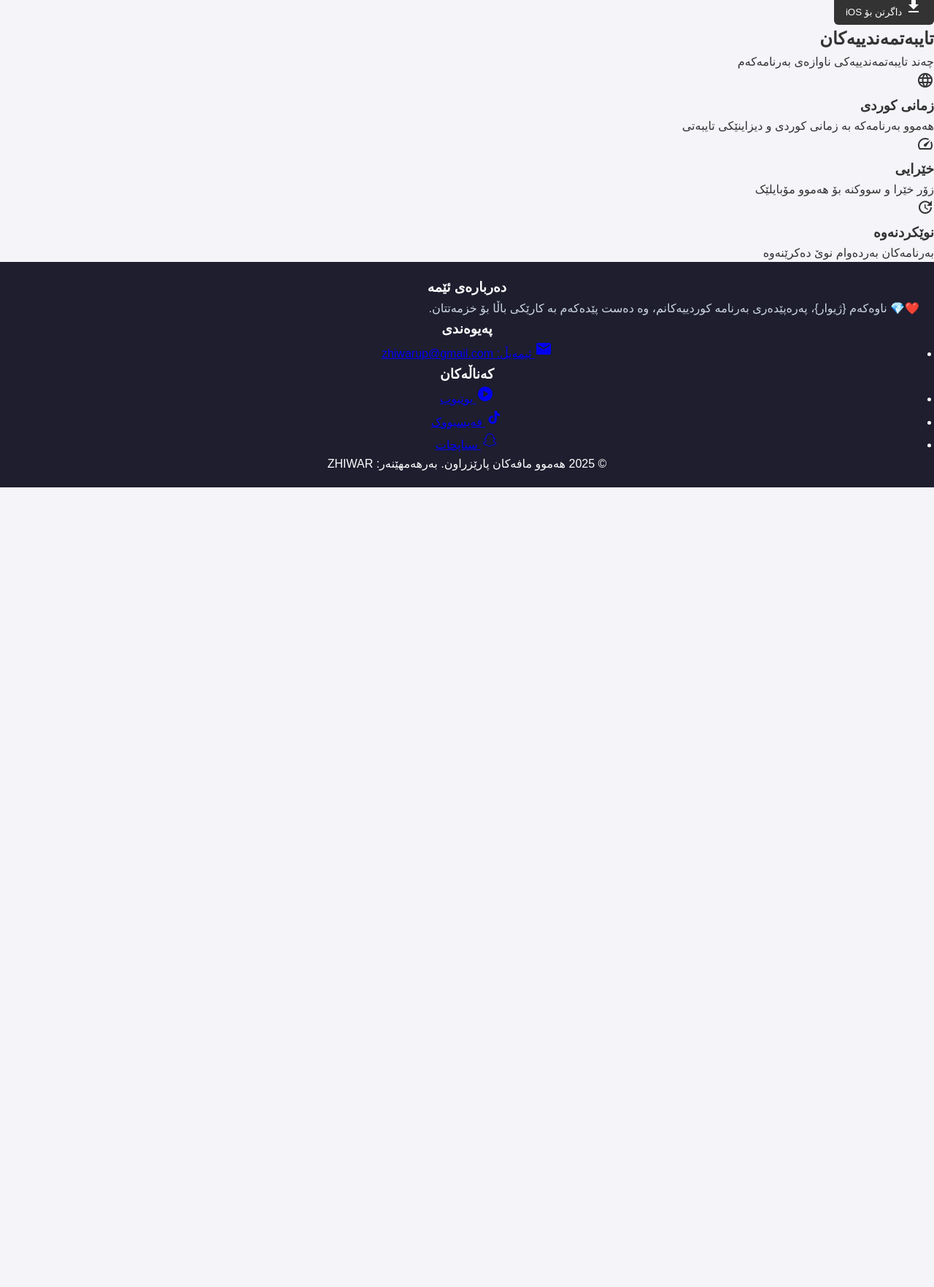
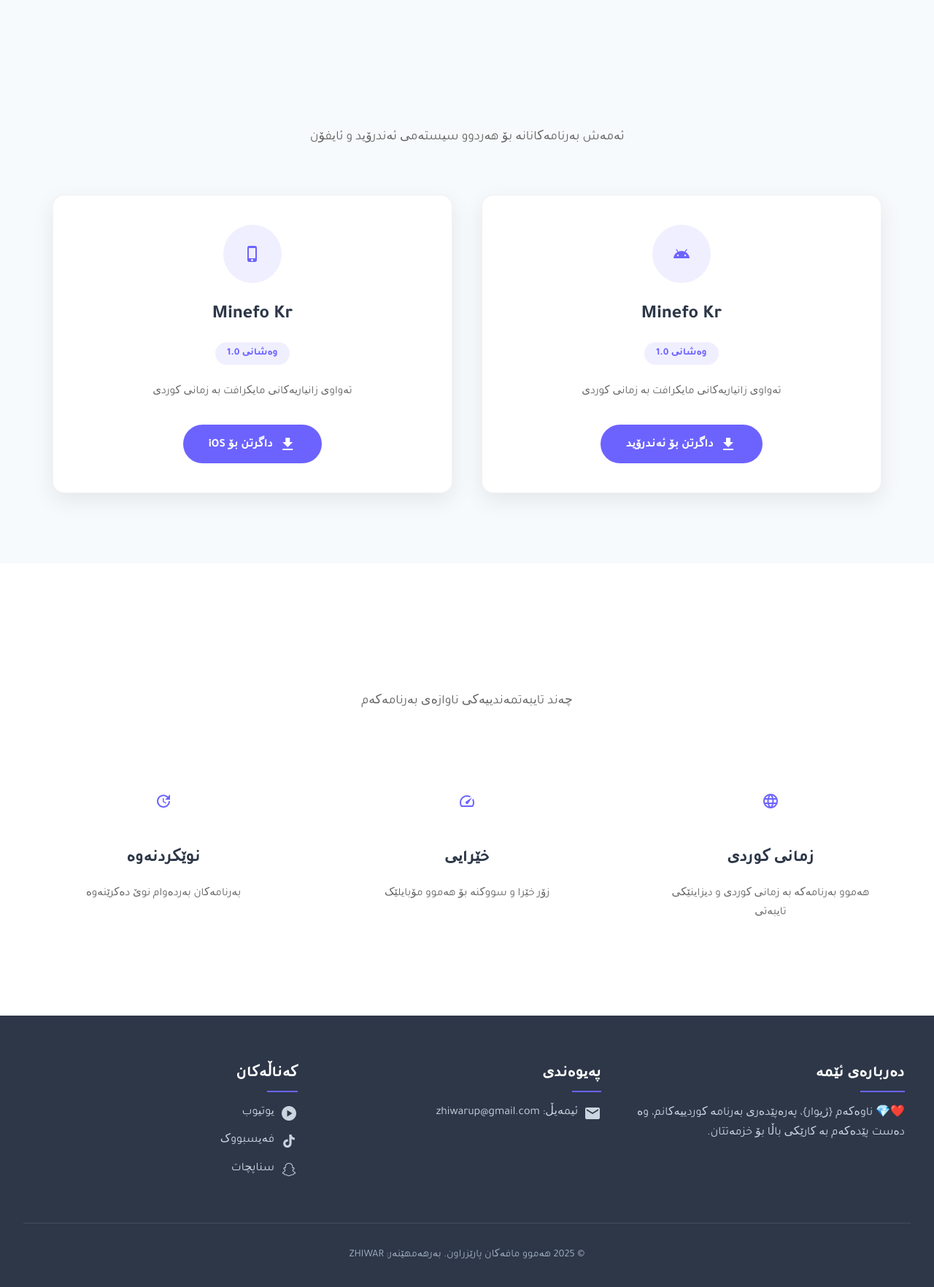
Before and after one commit to zhiwar404M/WEBSITE, a PHP site: page / in a window 1280 px wide. Shown: the part 735-2499 px from the top of the page at 73% size. Before the commit the page ends 1403 px from the top, so only its background shows below. Run offline with PHP 8.4, Linux system fonts and the light colour scheme.

Commit message:
Update style.css

```diff
--- a/style.css
+++ b/style.css
@@ -1,128 +1,396 @@
+:root {
+  --primary: #6C63FF;
+  --secondary: #4D8BFF;
+  --dark: #2D3748;
+  --light: #F7FAFC;
+  --accent: #FF6B6B;
+}
+
 * {
   box-sizing: border-box;
   margin: 0;
   padding: 0;
-  font-family: 'Cairo', sans-serif;
+  font-family: 'Tajawal', sans-serif;
 }
 
 body {
-  background: #f4f4f9;
-  color: #333;
+  background-color: var(--light);
+  color: var(--dark);
   line-height: 1.6;
+  min-height: 100vh;
 }
 
+/* header */
 header {
-  background: #1e1e2f;
-  color: #fff;
+  background: white;
+  box-shadow: 0 4px 12px rgba(0, 0, 0, 0.05);
+  position: sticky;
+  top: 0;
+  z-index: 1000;
+}
+
+.header-container {
   display: flex;
   justify-content: space-between;
   align-items: center;
-  padding: 20px 40px;
-  box-shadow: 0 2px 10px rgba(0,0,0,0.1);
+  max-width: 1200px;
+  margin: 0 auto;
+  padding: 1.5rem 2rem;
 }
 
 .logo {
-  font-size: 24px;
+  font-size: 1.8rem;
   font-weight: 700;
+  color: var(--primary);
+  text-decoration: none;
+  display: flex;
+  align-items: center;
+  gap: 0.5rem;
+}
+
+.logo-icon {
+  color: var(--accent);
+}
+
+nav {
+  display: flex;
+  gap: 1.5rem;
 }
 
 nav a {
-  color: #fff;
-  margin: 0 12px;
+  color: var(--dark);
   text-decoration: none;
-  font-weight: bold;
+  font-weight: 600;
+  transition: all 0.3s;
+  padding: 0.5rem 1rem;
+  border-radius: 8px;
+  display: flex;
+  align-items: center;
+  gap: 0.5rem;
 }
 
 nav a:hover {
-  color: #ffd369;
+  color: var(--primary);
+  background: rgba(108, 99, 255, 0.1);
 }
 
+/* hero */
 .hero {
+  min-height: 80vh;
+  display: flex;
+  align-items: center;
+  background: linear-gradient(135deg, rgba(108, 99, 255, 0.8), rgba(77, 139, 255, 0.8));
+  color: white;
   text-align: center;
-  padding: 80px 20px;
-  background: linear-gradient(to right, #283e51, #485563);
-  color: #fff;
+  padding: 4rem 2rem;
+  position: relative;
+  overflow: hidden;
 }
 
-.cta {
-  display: inline-block;
-  margin-top: 20px;
-  padding: 12px 24px;
-  background: #ffd369;
-  color: #000;
-  border-radius: 5px;
-  text-decoration: none;
-  font-weight: bold;
-  transition: background 0.3s ease;
+.hero::before {
+  content: '';
+  position: absolute;
+  top: 0;
+  left: 0;
+  width: 100%;
+  height: 100%;
+  background: url('https://images.unsplash.com/photo-1551288049-bebda4e38f71?ixlib=rb-1.2.1&auto=format&fit=crop&w=1350&q=80') no-repeat center center/cover;
+  opacity: 0.15;
+  z-index: 0;
 }
 
-.cta:hover {
-  background: #ffb347;
+.hero-content {
+  position: relative;
+  z-index: 1;
+  max-width: 800px;
+  margin: 0 auto;
 }
 
-.programs {
-  padding: 60px 20px;
+.hero h1 {
+  font-size: 3.2rem;
+  margin-bottom: 1.5rem;
+}
+
+.hero p {
+  font-size: 1.25rem;
+  margin-bottom: 2.5rem;
+  opacity: 0.9;
+}
+
+/* apps section */
+.apps-section {
+  padding: 6rem 2rem;
+  max-width: 1200px;
+  margin: 0 auto;
+}
+
+.section-title {
+  text-align: center;
+  font-size: 2.5rem;
+  margin-bottom: 1rem;
+  color: var(--dark);
+  position: relative;
+  display: inline-block;
+  left: 50%;
+  transform: translateX(-50%);
+}
+
+.section-title::after {
+  content: '';
+  position: absolute;
+  bottom: -10px;
+  left: 0;
+  width: 100%;
+  height: 4px;
+  background: var(--primary);
+  border-radius: 2px;
+}
+
+.section-subtitle {
+  text-align: center;
+  font-size: 1.1rem;
+  color: #666;
+  margin-bottom: 4rem;
+  max-width: 700px;
+  margin-left: auto;
+  margin-right: auto;
+}
+
+.apps-grid {
+  display: grid;
+  grid-template-columns: repeat(auto-fit, minmax(320px, 1fr));
+  gap: 2.5rem;
+}
+
+.app-card {
+  background: white;
+  border-radius: 16px;
+  overflow: hidden;
+  box-shadow: 0 10px 30px rgba(0, 0, 0, 0.08);
+  transition: all 0.3s ease;
+  text-align: center;
+  padding: 2.5rem 2rem;
+  border: 1px solid rgba(0, 0, 0, 0.05);
+}
+
+.app-card:hover {
+  transform: translateY(-10px);
+  box-shadow: 0 15px 40px rgba(0, 0, 0, 0.15);
+}
+
+.app-icon {
+  font-size: 3.5rem;
+  margin-bottom: 1.5rem;
+  color: var(--primary);
+  background: rgba(108, 99, 255, 0.1);
+  width: 80px;
+  height: 80px;
+  display: inline-flex;
+  align-items: center;
+  justify-content: center;
+  border-radius: 50%;
+}
+
+.app-title {
+  font-size: 1.6rem;
+  margin-bottom: 1rem;
+  color: var(--dark);
+}
+
+.app-description {
+  margin-bottom: 2rem;
+  color: #666;
+  font-size: 0.95rem;
+  line-height: 1.7;
+}
+
+.app-version {
+  display: inline-block;
+  background: rgba(108, 99, 255, 0.1);
+  color: var(--primary);
+  padding: 0.3rem 1rem;
+  border-radius: 50px;
+  font-size: 0.85rem;
+  font-weight: 600;
+  margin-bottom: 1.5rem;
+}
+
+/* buttons */
+.btn {
+  display: inline-flex;
+  align-items: center;
+  justify-content: center;
+  gap: 0.5rem;
+  padding: 0.9rem 2.2rem;
+  border-radius: 50px;
+  font-weight: 600;
+  text-decoration: none;
+  transition: all 0.3s;
+  border: none;
+  cursor: pointer;
+  font-size: 1rem;
+}
+
+.btn-primary {
+  background: var(--primary);
+  color: white;
+}
+
+.btn-primary:hover {
+  background: #5a52e0;
+  transform: translateY(-2px);
+  box-shadow: 0 5px 15px rgba(108, 99, 255, 0.3);
+}
+
+.btn-outline {
+  background: transparent;
+  color: var(--primary);
+  border: 2px solid var(--primary);
+}
+
+.btn-outline:hover {
+  background: rgba(108, 99, 255, 0.1);
+  transform: translateY(-2px);
+}
+
+/* features */
+.features {
+  padding: 6rem 2rem;
+  background: white;
+}
+
+.features-grid {
+  display: grid;
+  grid-template-columns: repeat(auto-fit, minmax(300px, 1fr));
+  gap: 3rem;
+  max-width: 1200px;
+  margin: 0 auto;
+}
+
+.feature-card {
+  text-align: center;
+  padding: 2rem;
+}
+
+.feature-icon {
+  font-size: 2.5rem;
+  color: var(--primary);
+  margin-bottom: 1.5rem;
+}
+
+.feature-title {
+  font-size: 1.4rem;
+  margin-bottom: 1rem;
+  color: var(--dark);
+}
+
+.feature-description {
+  color: #666;
+  font-size: 0.95rem;
+  line-height: 1.7;
+}
+
+/* footer */
+footer {
+  background: var(--dark);
+  color: white;
+  padding: 4rem 2rem 2rem;
   text-align: center;
 }
 
-.program-grid {
-  display: flex;
-  justify-content: center;
-  margin-top: 20px;
+.footer-content {
+  max-width: 1200px;
+  margin: 0 auto;
+  display: grid;
+  grid-template-columns: repeat(auto-fit, minmax(250px, 1fr));
+  gap: 3rem;
+  text-align: right;
 }
 
-.card {
-  background: #fff;
-  border-radius: 10px;
-  padding: 20px 30px;
-  box-shadow: 0 4px 10px rgba(0,0,0,0.1);
-  max-width: 300px;
+.footer-column h3 {
+  font-size: 1.3rem;
+  margin-bottom: 1.5rem;
+  color: white;
+  position: relative;
+  display: inline-block;
 }
 
-button {
-  background: #333;
-  color: #fff;
-  border: none;
-  padding: 10px 16px;
-  margin-top: 10px;
-  border-radius: 6px;
-  cursor: pointer;
-  transition: background 0.3s ease;
+.footer-column h3::after {
+  content: '';
+  position: absolute;
+  bottom: -8px;
+  right: 0;
+  width: 50%;
+  height: 2px;
+  background: var(--primary);
 }
 
-button:hover {
-  background: #555;
+.footer-links {
+  list-style: none;
 }
 
-.social-login {
-  text-align: center;
-  padding: 40px 20px;
+.footer-links li {
+  margin-bottom: 0.8rem;
 }
 
-.social-buttons button {
-  margin: 10px;
-  padding: 10px 20px;
-  border: none;
-  border-radius: 6px;
-  color: white;
-  font-weight: bold;
-  cursor: pointer;
-  transition: 0.3s;
+.footer-links a {
+  color: #CBD5E0;
+  text-decoration: none;
+  transition: color 0.3s;
+  display: flex;
+  align-items: center;
+  gap: 0.5rem;
 }
 
-.social-buttons .google {
-  background: #db4437;
-}
-.social-buttons .facebook {
-  background: #3b5998;
-}
-.social-buttons .apple {
-  background: #000;
+.footer-links a:hover {
+  color: var(--primary);
 }
 
-footer {
-  text-align: center;
-  padding: 20px;
-  background: #1e1e2f;
-  color: #fff;
+.copyright {
+  margin-top: 3rem;
+  padding-top: 2rem;
+  border-top: 1px solid rgba(255, 255, 255, 0.1);
+  color: #A0AEC0;
+  font-size: 0.9rem;
 }
+
+/* responsive */
+@media (max-width: 500px) {
+  .header-container {
+    flex-direction: column;
+    gap: 1.5rem;
+    padding: 1.5rem;
+  }
+
+  nav {
+    width: 100%;
+    justify-content: center;
+    flex-wrap: wrap;
+  }
+
+  .hero h1 {
+    font-size: 2.4rem;
+  }
+
+  .hero p {
+    font-size: 1.1rem;
+  }
+
+  .apps-section, .features {
+    padding: 4rem 1.5rem;
+  }
+
+  .section-title {
+    font-size: 2rem;
+  }
+
+  .footer-content {
+    grid-template-columns: 1fr;
+    text-align: center;
+  }
+
+  .footer-column h3::after {
+    right: 50%;
+    transform: translateX(50%);
+  }
+}
```
